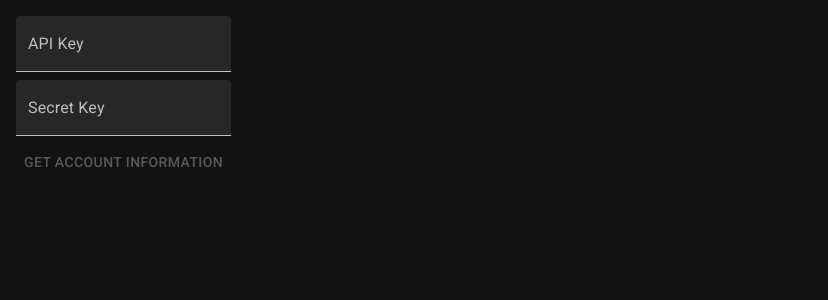
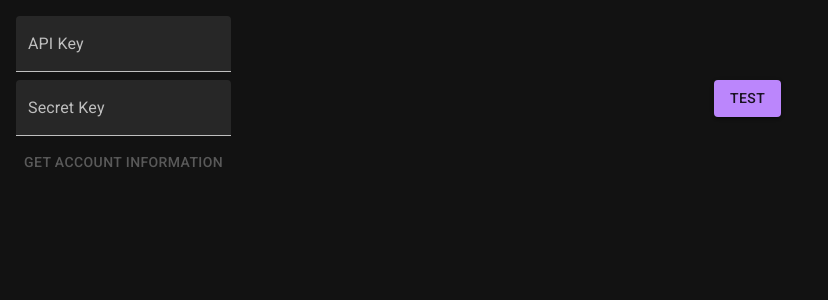
Before and after one commit to Volcomix/crypto-bot, a React (Create React App) app: page / in a window 1280 px wide. Shown: the top 300 px of the page, without its empty margins (0-828 px from the left). Built offline with nearby package versions, Linux system fonts and the light colour scheme.

Commit message:
Get historical data

```diff
--- a/src/App.tsx
+++ b/src/App.tsx
@@ -4,6 +4,20 @@ import { makeStyles, ThemeProvider } from '@material-ui/core/styles'
 import TextField from '@material-ui/core/TextField'
 import { useEffect, useState } from 'react'
 import theme from './theme'
+
+type Bar = {
+  openTime: number
+  open: number
+  high: number
+  low: number
+  close: number
+  volume: number
+  closeTime: number
+  quoteAssetVolume: number
+  tradesCount: number
+  takerBuyBaseAssetVolume: number
+  takerBuyQuoteAssetVolume: number
+}
 
 function toBytes(data: string): Uint8Array {
   return Uint8Array.from({ length: data.length }, (_, i) => data.charCodeAt(i))
@@ -47,10 +61,48 @@ export default function App() {
     console.log(await response.json())
   }
 
+  async function test() {
+    const exchangeInfoResponse = await fetch('/api/v3/exchangeInfo')
+    console.log(await exchangeInfoResponse.json())
+    const klinesResponse = await fetch(
+      '/api/v3/klines?symbol=ETHBUSD&interval=5m'
+    )
+    const klines: number[][] = await klinesResponse.json()
+    const bars = klines.map<Bar>(
+      ([
+        openTime,
+        open,
+        high,
+        low,
+        close,
+        volume,
+        closeTime,
+        quoteAssetVolume,
+        tradesCount,
+        takerBuyBaseAssetVolume,
+        takerBuyQuoteAssetVolume,
+      ]) => ({
+        openTime,
+        open,
+        high,
+        low,
+        close,
+        volume,
+        closeTime,
+        quoteAssetVolume,
+        tradesCount,
+        takerBuyBaseAssetVolume,
+        takerBuyQuoteAssetVolume,
+      })
+    )
+    console.log(bars)
+  }
+
   return (
     <ThemeProvider theme={theme}>
       <CssBaseline />
       <div className={classes.root}>
+        <div className={classes.account}>
           <TextField
             id="api-key"
             label="API Key"
@@ -78,6 +130,10 @@ export default function App() {
             Get account information
           </Button>
         </div>
+        <Button variant="contained" color="primary" onClick={test}>
+          Test
+        </Button>
+      </div>
     </ThemeProvider>
   )
 }
@@ -86,8 +142,12 @@ const useStyles = makeStyles((theme) => ({
   root: {
     margin: theme.spacing(2),
     display: 'grid',
-    gridTemplateColumns: 'max-content',
-    gridTemplateRows: 'repeat(2, min-content)',
+    gridTemplateColumns: 'auto 1fr',
+    justifyItems: 'center',
+    alignItems: 'center',
+  },
+  account: {
+    display: 'grid',
     rowGap: theme.spacing(1),
   },
 }))
```
Lines whose indentation alone changed are shown as unchanged.
